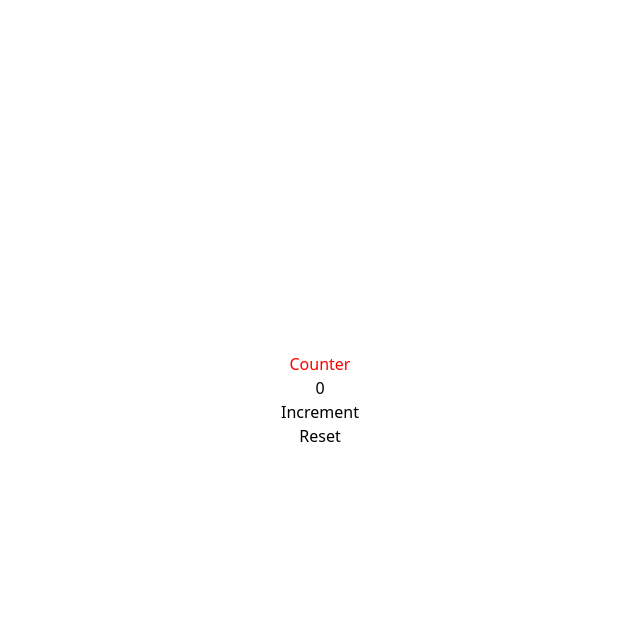
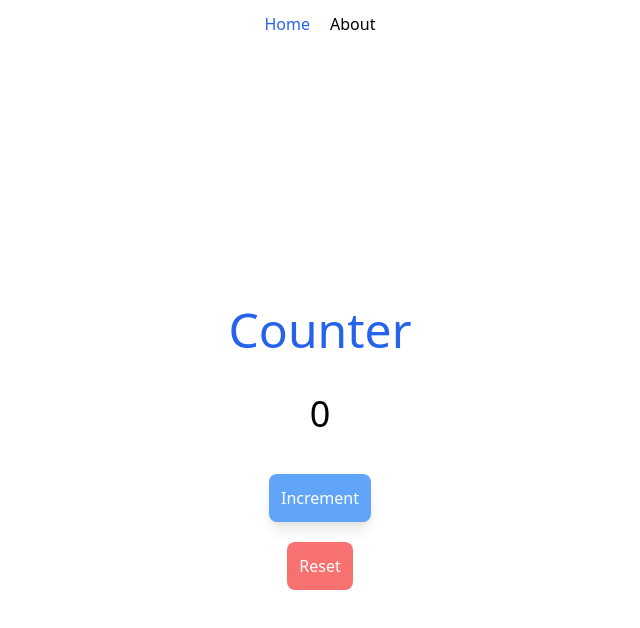
Before and after one commit to dennisthandy/next-starter, a Next.js app: page / in a window 1280 px wide. Shown: the top 628 px of the page, without its empty margins (320-960 px from the left). Built offline with nearby package versions, Linux system fonts and the light colour scheme.

Commit message:
initial commit

```diff
--- a/components/Counter.tsx
+++ b/components/Counter.tsx
@@ -6,10 +6,17 @@ interface Props {
 
 const Counter: React.FC<Props> = ({ number, handleIncrement, handleReset }) => {
     return (
-        <div className="grid place-items-center">
-            <span>{number}</span>
-            <button onClick={handleIncrement}>Increment</button>
-            <button onClick={handleReset}>Reset</button>
+        <div className="grid place-items-center space-y-5">
+            <span className="text-4xl mb-5">{number}</span>
+            <button
+                onClick={handleIncrement}
+                className="bg-blue-400 rounded-lg p-3 text-white shadow-lg transform transition-all focus:outline-none hover:scale-110"
+            >
+                Increment
+            </button>
+            <button onClick={handleReset} className="bg-red-400 text-white rounded-lg p-3 focus:outline-none">
+                Reset
+            </button>
         </div>
     );
 };
--- /dev/null
+++ b/components/Header.tsx
@@ -0,0 +1,32 @@
+import Link from 'next/link';
+import { useRouter } from 'next/router';
+import styles from '../styles/components/header.module.scss';
+
+const Header: React.FC = () => {
+    const router = useRouter();
+
+    const getActivePage = (pathname: string): string => {
+        return router.pathname === pathname ? styles.active : '';
+    };
+
+    return (
+        <header className="p-3">
+            <nav>
+                <ul className="flex space-x-5 item-center justify-center">
+                    <li>
+                        <Link href="/">
+                            <a className={`${styles.navLink} ${getActivePage('/')}`}>Home</a>
+                        </Link>
+                    </li>
+                    <li>
+                        <Link href="/about">
+                            <a className={`${styles.navLink} ${getActivePage('/about')}`}>About</a>
+                        </Link>
+                    </li>
+                </ul>
+            </nav>
+        </header>
+    );
+};
+
+export default Header;
--- a/components/Layout.tsx
+++ b/components/Layout.tsx
@@ -1,4 +1,5 @@
 import Head from 'next/head';
+import Header from './Header';
 
 interface Props {
     title?: string;
@@ -9,7 +10,10 @@ const Layout: React.FC<Props> = ({ title = 'default title', children }) => (
         <Head>
             <title>{title}</title>
         </Head>
-        <main>{children}</main>
+        <main>
+            <Header />
+            {children}
+        </main>
     </div>
 );
 
--- /dev/null
+++ b/pages/about.tsx
@@ -0,0 +1,13 @@
+import Layout from '../components/Layout';
+
+const AboutL: React.FC = () => {
+    return (
+        <Layout>
+            <section className="h-screen flex items-center justify-center">
+                <h1>About Page</h1>
+            </section>
+        </Layout>
+    );
+};
+
+export default AboutL;
--- a/pages/index.tsx
+++ b/pages/index.tsx
@@ -9,7 +9,7 @@ const Home: React.FC = () => {
     return (
         <Layout title="Home">
             <section className="h-screen flex flex-col justify-center items-center">
-                <h1 className={`${styles.h1}`}>Counter</h1>
+                <h1 className={`${styles.h1} mb-10 text-5xl`}>Counter</h1>
                 <Counter
                     number={count.toString()}
                     handleIncrement={() => setCount(count + 1)}
--- /dev/null
+++ b/styles/components/header.module.scss
@@ -0,0 +1,7 @@
+.navLink {
+    @apply hover:text-blue-600 hover:underline focus:outline-none;
+}
+
+.active {
+    @apply text-blue-600 pointer-events-none;
+}
--- a/styles/home.module.scss
+++ b/styles/home.module.scss
@@ -1,3 +1,3 @@
 .h1 {
-    color: red;
+    @apply text-blue-600;
 }
```
Also changed, not shown: .stylelintrc.json.
